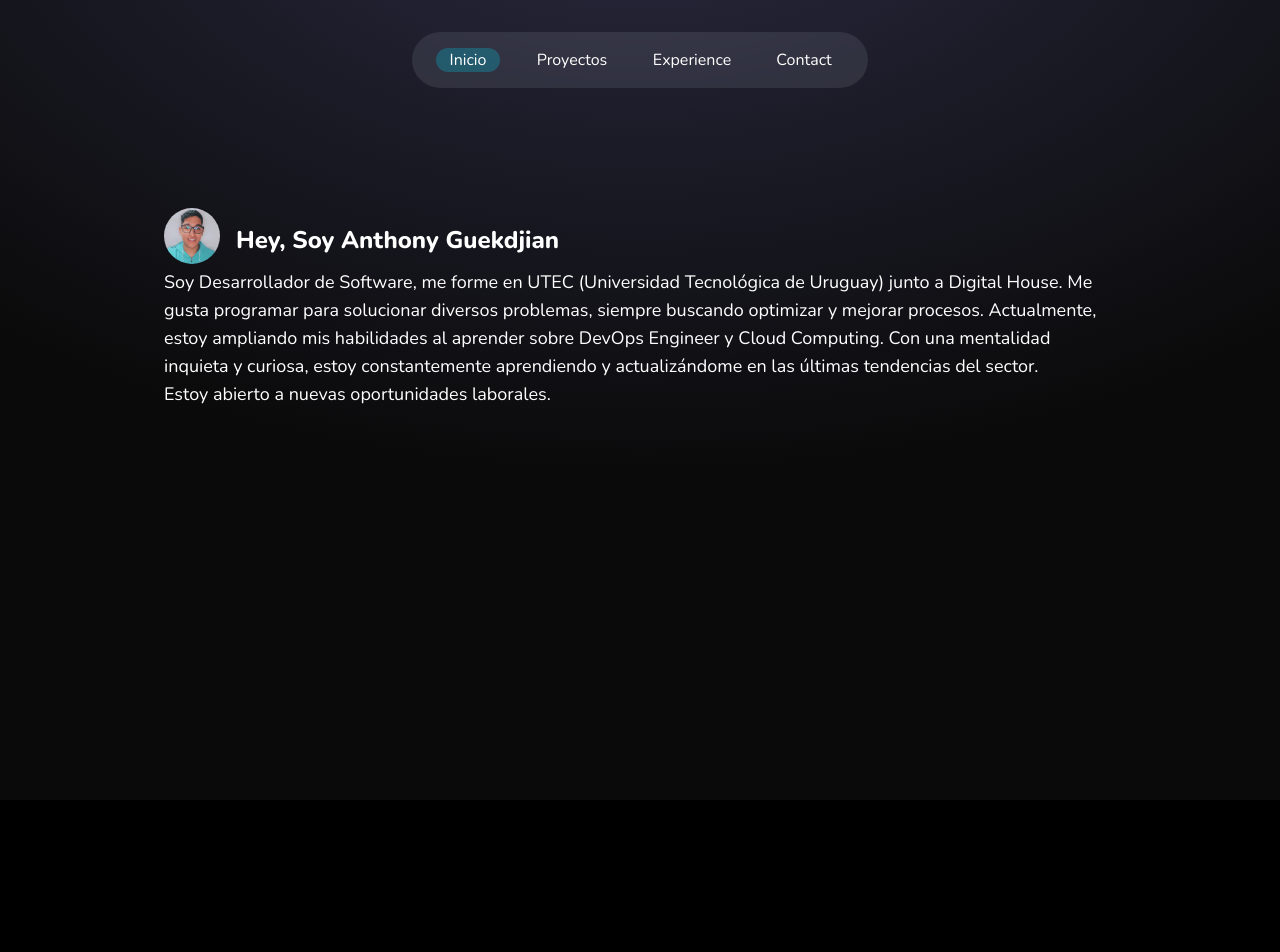
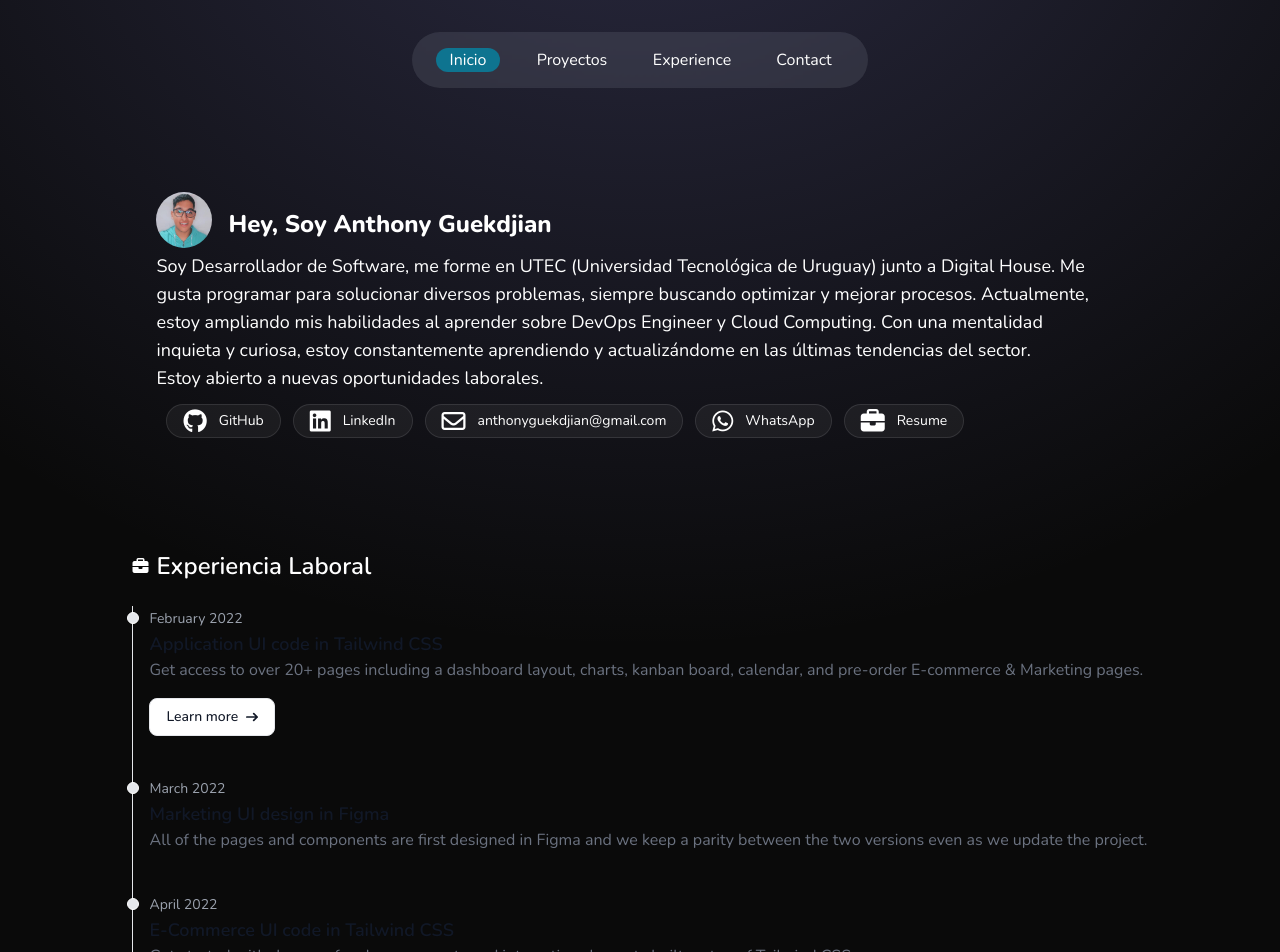
Before and after one commit to AGuekdjian/Portfolio-v2, a React (Vite) app: page / in a window 1280 px wide. Shown: the top 952 px of the page. Before the commit the page ends 800 px from the top, so only its background shows below. Built offline with nearby package versions, Linux system fonts and the light colour scheme.

Commit message:
Terminando Home, Social, seccion de experiencia laboral agregado y correccion de estilos.

```diff
--- a/index.html
+++ b/index.html
@@ -1,14 +1,22 @@
-<!doctype html>
+<!DOCTYPE html>
 <html lang="en">
   <head>
     <meta charset="UTF-8" />
     <link rel="icon" href="/logoV2.ico" />
     <meta name="viewport" content="width=device-width, initial-scale=1.0" />
-    <script src="https://kit.fontawesome.com/ee6ab8bcf7.js" crossorigin="anonymous"></script>
-    <title>Portfolio de Anthony Guekdjian - Desarrollador y Programador Web.</title>
+    <script
+      src="https://kit.fontawesome.com/ee6ab8bcf7.js"
+      crossorigin="anonymous"
+    ></script>
+    <title>
+      Portfolio de Anthony Guekdjian - Desarrollador y Programador Web.
+    </title>
   </head>
   <body>
-    <div id="root" class="flex flex-col items-center mt-4 justify-center"></div>
+    <div
+      id="root"
+      class="absolute top-0 h-fit w-screen bg-neutral-950 bg-[radial-gradient(ellipse_80%_80%_at_50%_-20%,rgba(120,119,198,0.3),rgba(255,255,255,0))] flex flex-col items-center justify-center"
+    ></div>
     <script type="module" src="/src/main.jsx"></script>
   </body>
 </html>
--- a/src/App.jsx
+++ b/src/App.jsx
@@ -1,17 +1,18 @@
-import { Header } from "./components/header/Header"
-import { Home } from "./components/home/Home"
+import { Experience } from "./components/experience/Experience";
+import { Header } from "./components/header/Header";
+import { Home } from "./components/home/Home";
 
 function App() {
   return (
     <>
-      <div className="absolute top-0 z-[-2] h-screen w-screen bg-neutral-950 bg-[radial-gradient(ellipse_80%_80%_at_50%_-20%,rgba(120,119,198,0.3),rgba(255,255,255,0))]"></div>
       <Header />
       <main>
         <Home />
+        <Experience />
       </main>
       {/* <Footer /> */}
     </>
-  )
+  );
 }
 
-export default App
+export default App;
--- /dev/null
+++ b/src/components/experience/Experience.jsx
@@ -0,0 +1,75 @@
+import React from "react";
+
+export const Experience = () => {
+  return (
+    <section className="my-28" id="Experiencia">
+      <h2 className="text-2xl font-semibold mb-6 flex gap-x-2 items-center">
+        <i className="fa-solid fa-briefcase text-base"></i>
+        Experiencia Laboral
+      </h2>
+      <ol class="relative border-s border-gray-200 dark:border-gray-700">
+        <li class="mb-10 ms-4">
+          <div class="absolute w-3 h-3 bg-gray-200 rounded-full mt-1.5 -start-1.5 border border-white dark:border-gray-900 dark:bg-gray-700"></div>
+          <time class="mb-1 text-sm font-normal leading-none text-gray-400 dark:text-gray-500">
+            February 2022
+          </time>
+          <h3 class="text-lg font-semibold text-gray-900 dark:text-white">
+            Application UI code in Tailwind CSS
+          </h3>
+          <p class="mb-4 text-base font-normal text-gray-500 dark:text-gray-400">
+            Get access to over 20+ pages including a dashboard layout, charts,
+            kanban board, calendar, and pre-order E-commerce & Marketing pages.
+          </p>
+          <a
+            href="#"
+            class="inline-flex items-center px-4 py-2 text-sm font-medium text-gray-900 bg-white border border-gray-200 rounded-lg hover:bg-gray-100 hover:text-blue-700 focus:z-10 focus:ring-4 focus:outline-none focus:ring-gray-200 focus:text-blue-700 dark:bg-gray-800 dark:text-gray-400 dark:border-gray-600 dark:hover:text-white dark:hover:bg-gray-700 dark:focus:ring-gray-700"
+          >
+            Learn more{" "}
+            <svg
+              class="w-3 h-3 ms-2 rtl:rotate-180"
+              aria-hidden="true"
+              xmlns="http://www.w3.org/2000/svg"
+              fill="none"
+              viewBox="0 0 14 10"
+            >
+              <path
+                stroke="currentColor"
+                stroke-linecap="round"
+                stroke-linejoin="round"
+                stroke-width="2"
+                d="M1 5h12m0 0L9 1m4 4L9 9"
+              />
+            </svg>
+          </a>
+        </li>
+        <li class="mb-10 ms-4">
+          <div class="absolute w-3 h-3 bg-gray-200 rounded-full mt-1.5 -start-1.5 border border-white dark:border-gray-900 dark:bg-gray-700"></div>
+          <time class="mb-1 text-sm font-normal leading-none text-gray-400 dark:text-gray-500">
+            March 2022
+          </time>
+          <h3 class="text-lg font-semibold text-gray-900 dark:text-white">
+            Marketing UI design in Figma
+          </h3>
+          <p class="text-base font-normal text-gray-500 dark:text-gray-400">
+            All of the pages and components are first designed in Figma and we
+            keep a parity between the two versions even as we update the
+            project.
+          </p>
+        </li>
+        <li class="ms-4">
+          <div class="absolute w-3 h-3 bg-gray-200 rounded-full mt-1.5 -start-1.5 border border-white dark:border-gray-900 dark:bg-gray-700"></div>
+          <time class="mb-1 text-sm font-normal leading-none text-gray-400 dark:text-gray-500">
+            April 2022
+          </time>
+          <h3 class="text-lg font-semibold text-gray-900 dark:text-white">
+            E-Commerce UI code in Tailwind CSS
+          </h3>
+          <p class="text-base font-normal text-gray-500 dark:text-gray-400">
+            Get started with dozens of web components and interactive elements
+            built on top of Tailwind CSS.
+          </p>
+        </li>
+      </ol>
+    </section>
+  );
+};
--- a/src/components/header/Header.jsx
+++ b/src/components/header/Header.jsx
@@ -1,25 +1,49 @@
-import React, { useState } from 'react'
+import React, { useState } from "react";
 
 export const Header = () => {
-    const [activeNav, setActiveNav] = useState('#')
+  const [activeNav, setActiveNav] = useState("#");
   return (
-        <header className='block bg-slate-200/10 backdrop-blur-[1px] rounded-full py-4 px-3 w-fit fixed top-8 flex'>
+    <header className="block bg-slate-200/10 backdrop-blur-[1px] rounded-full py-4 px-3 w-fit fixed top-8 flex">
       <nav>
-                <ul className='flex'>
-                    <li className={`transition text-center mx-3 w-16 ${activeNav === "#" ? 'rounded-xl bg-cyan-500/30' : null}`} >
-                        <a href='#' onClick={() => setActiveNav('#')}>Inicio</a>
+        <ul className="flex">
+          <li
+            className={`transition text-center mx-3 w-16 ${
+              activeNav === "#" ? "rounded-xl bg-cyan-700" : null
+            }`}
+          >
+            <a href="#" onClick={() => setActiveNav("#")}>
+              Inicio
+            </a>
           </li>
-                    <li className={`transition text-center mx-3 w-24 ${activeNav === "#Proyectos" ? 'rounded-xl bg-cyan-500/30' : null}`}>
-                        <a href='#Proyectos' onClick={() => setActiveNav('#Proyectos')}>Proyectos</a>
+          <li
+            className={`transition text-center mx-3 w-24 ${
+              activeNav === "#Proyectos" ? "rounded-xl bg-cyan-700" : null
+            }`}
+          >
+            <a href="#Proyectos" onClick={() => setActiveNav("#Proyectos")}>
+              Proyectos
+            </a>
           </li>
-                    <li className={`transition text-center mx-3 w-24 ${activeNav === "#Experiencia" ? 'rounded-xl bg-cyan-500/30' : null}`}>
-                        <a href='#Experiencia' onClick={() => setActiveNav('#Experiencia')}>Experience</a>
+          <li
+            className={`transition text-center mx-3 w-24 ${
+              activeNav === "#Experiencia" ? "rounded-xl bg-cyan-700" : null
+            }`}
+          >
+            <a href="#Experiencia" onClick={() => setActiveNav("#Experiencia")}>
+              Experience
+            </a>
           </li>
-                    <li className={`transition text-center mx-3 w-20 ${activeNav === "#Contacto" ? 'rounded-xl bg-cyan-500/30' : null}`}>
-                        <a href='#Contacto' onClick={() => setActiveNav('#Contacto')}>Contact</a>
+          <li
+            className={`transition text-center mx-3 w-20 ${
+              activeNav === "#Contacto" ? "rounded-xl bg-cyan-700" : null
+            }`}
+          >
+            <a href="#Contacto" onClick={() => setActiveNav("#Contacto")}>
+              Contact
+            </a>
           </li>
         </ul>
       </nav>
     </header>
-    )
-}
+  );
+};
--- a/src/components/social/Social.jsx
+++ b/src/components/social/Social.jsx
@@ -1,36 +1,50 @@
-import React from 'react'
+import React from "react";
 
 export const Social = () => {
   const info = [
     {
-            name: 'Github',
-            url: '',
-            icon: 'fa-brands fa-github'
+      name: "GitHub",
+      url: "https://github.com/AGuekdjian",
+      icon: "fa-brands fa-github",
     },
     {
-            name: 'Linkedin',
-            url: '',
-            icon: 'fa-brands fa-linkedin'
+      name: "LinkedIn",
+      url: "https://www.linkedin.com/in/anthony-guekdjian/",
+      icon: "fa-brands fa-linkedin",
     },
     {
-            name: 'Email',
-            url: 'mailto:anthonyguekdjian@gmail.com',
-            icon: "",
+      name: "anthonyguekdjian@gmail.com",
+      url: "mailto:anthonyguekdjian@gmail.com",
+      icon: "fa-regular fa-envelope",
     },
     {
-            name: 'Whatsapp',
-            url: 'https://wa.me/+598098452454',
-            icon: ''
+      name: "WhatsApp",
+      url: "https://wa.me/+598098452454",
+      icon: "fa-brands fa-whatsapp",
     },
     {
-            name: 'CV',
-            url: '',
-            icon: ''
+      name: "Resume",
+      url: "",
+      icon: "fa-solid fa-briefcase",
     },
-    ]
+  ];
   return (
-        <article>
-
-        </article>
-    )
-}
+    <section className="mt-3 ml-1">
+      <nav className="flex">
+        {info.map((social, index) => {
+          return (
+            <a
+              key={index}
+              className="mx-1.5 rounded-full border border-white/10 flex justify-center items-center gap-x-3 px-4 bg-white/5 hover:scale-110 hover:bg-white/10 hover:cursor-pointer transition"
+              href={social.url}
+              target="_blank"
+            >
+              <i className={`${social.icon} text-2xl`}></i>
+              <span className="text-sm">{social.name}</span>
+            </a>
+          );
+        })}
+      </nav>
+    </section>
+  );
+};
```
Lines whose indentation alone changed are shown as unchanged.
